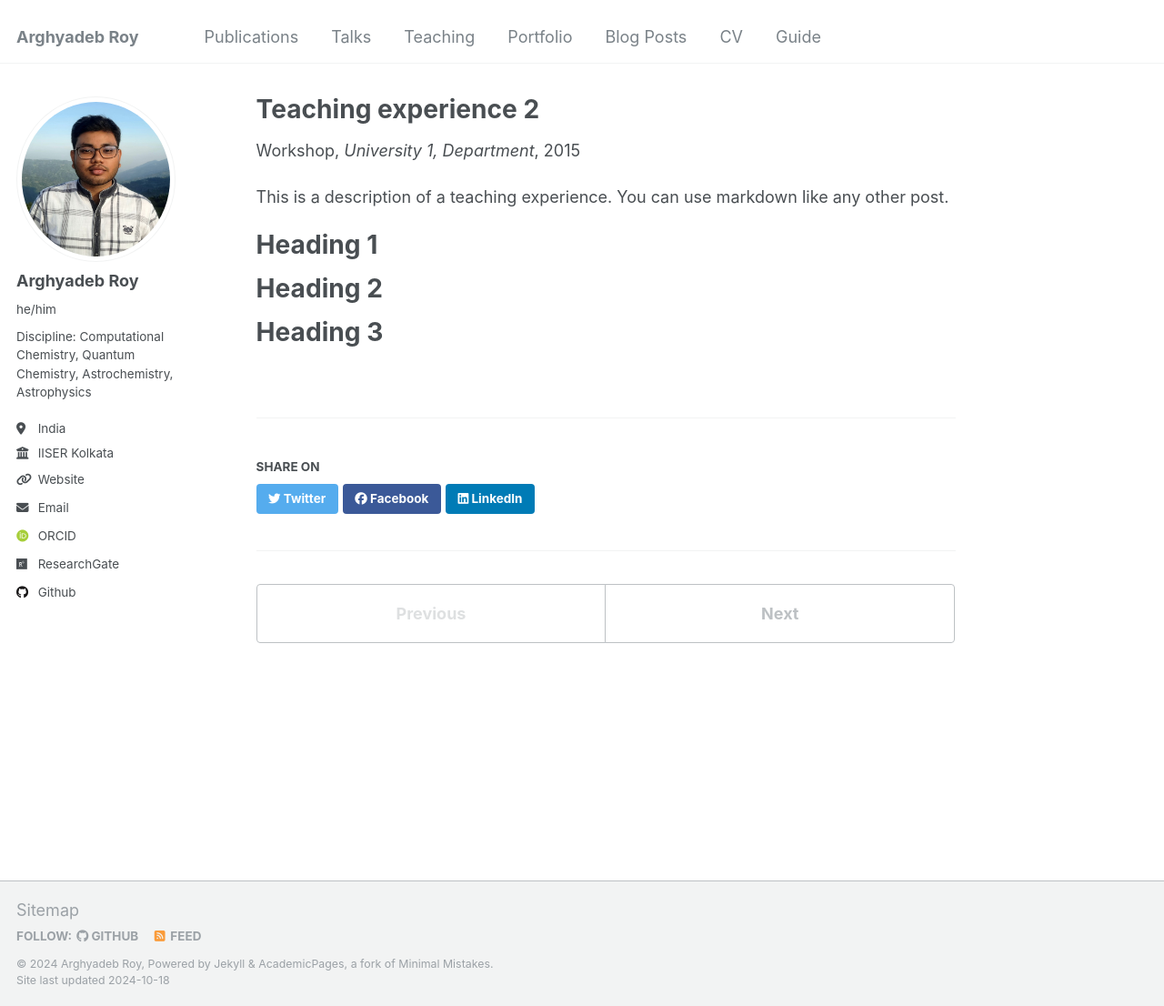
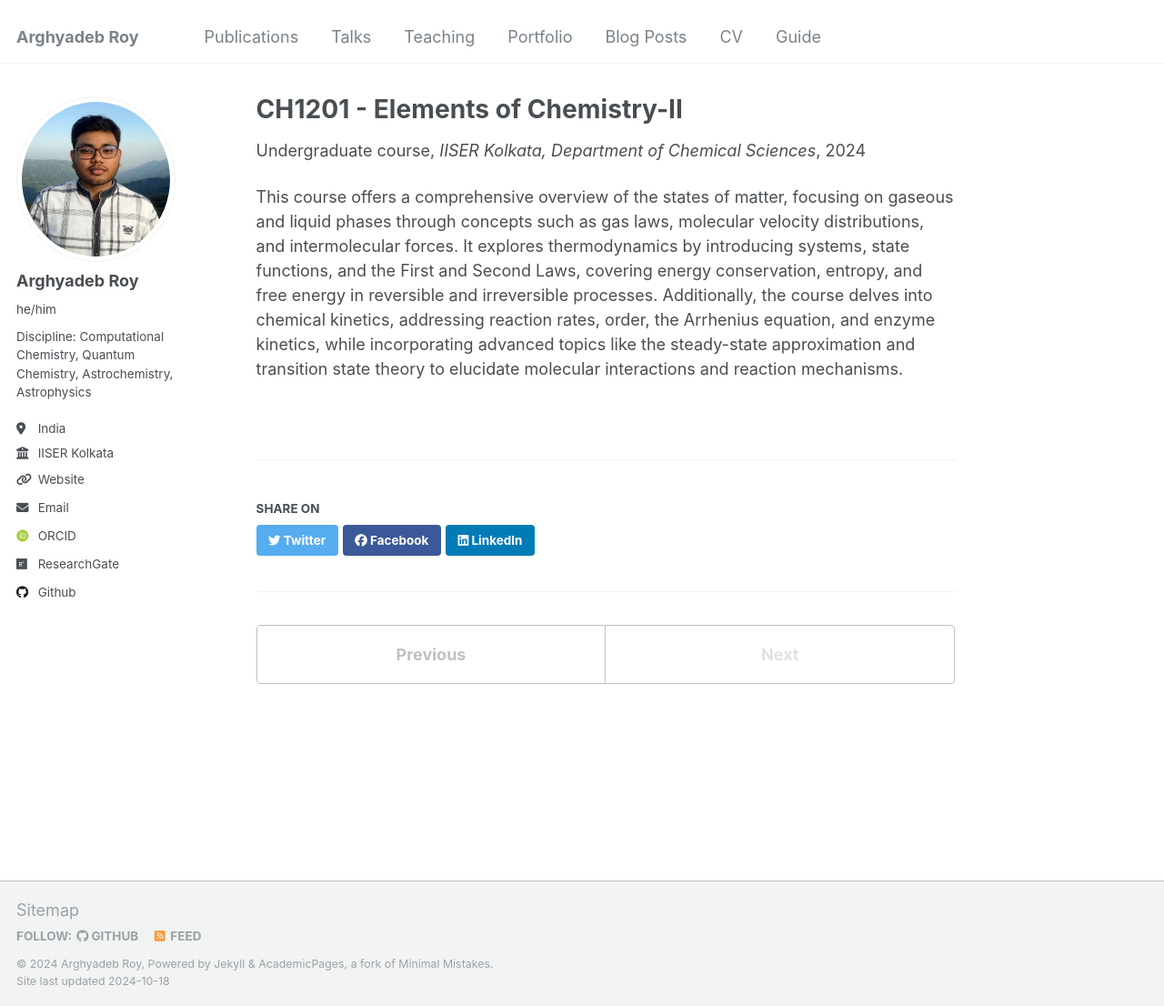
Before and after one commit to arghyadebroy/arghyadebroy.github.io, a Jekyll site: the page built from _teaching/2015-spring-teaching-2.md, in a window 1280 px wide and 1106 px high. Shown: the whole window at 91% size. Built offline with Jekyll 4.4.1, drawn with Linux system fonts in a browser that asks for light colours; some web fonts are replaced.

Commit message:
Update 2015-spring-teaching-2.md

```diff
--- a/_teaching/2015-spring-teaching-2.md
+++ b/_teaching/2015-spring-teaching-2.md
@@ -1,20 +1,11 @@
 ---
-title: "Teaching experience 2"
+title: "CH1201 - Elements of Chemistry-II"
 collection: teaching
-type: "Workshop"
-permalink: /teaching/2015-spring-teaching-1
-venue: "University 1, Department"
-date: 2015-01-01
-location: "City, Country"
+type: "Undergraduate course"
+permalink: /teaching/2024-spring-teaching
+venue: "IISER Kolkata, Department of Chemical Sciences"
+date: 2024-01-02
+location: "Kolkata, India"
 ---
 
-This is a description of a teaching experience. You can use markdown like any other post.
-
-Heading 1
-======
-
-Heading 2
-======
-
-Heading 3
-======
+This course offers a comprehensive overview of the states of matter, focusing on gaseous and liquid phases through concepts such as gas laws, molecular velocity distributions, and intermolecular forces. It explores thermodynamics by introducing systems, state functions, and the First and Second Laws, covering energy conservation, entropy, and free energy in reversible and irreversible processes. Additionally, the course delves into chemical kinetics, addressing reaction rates, order, the Arrhenius equation, and enzyme kinetics, while incorporating advanced topics like the steady-state approximation and transition state theory to elucidate molecular interactions and reaction mechanisms.
```
